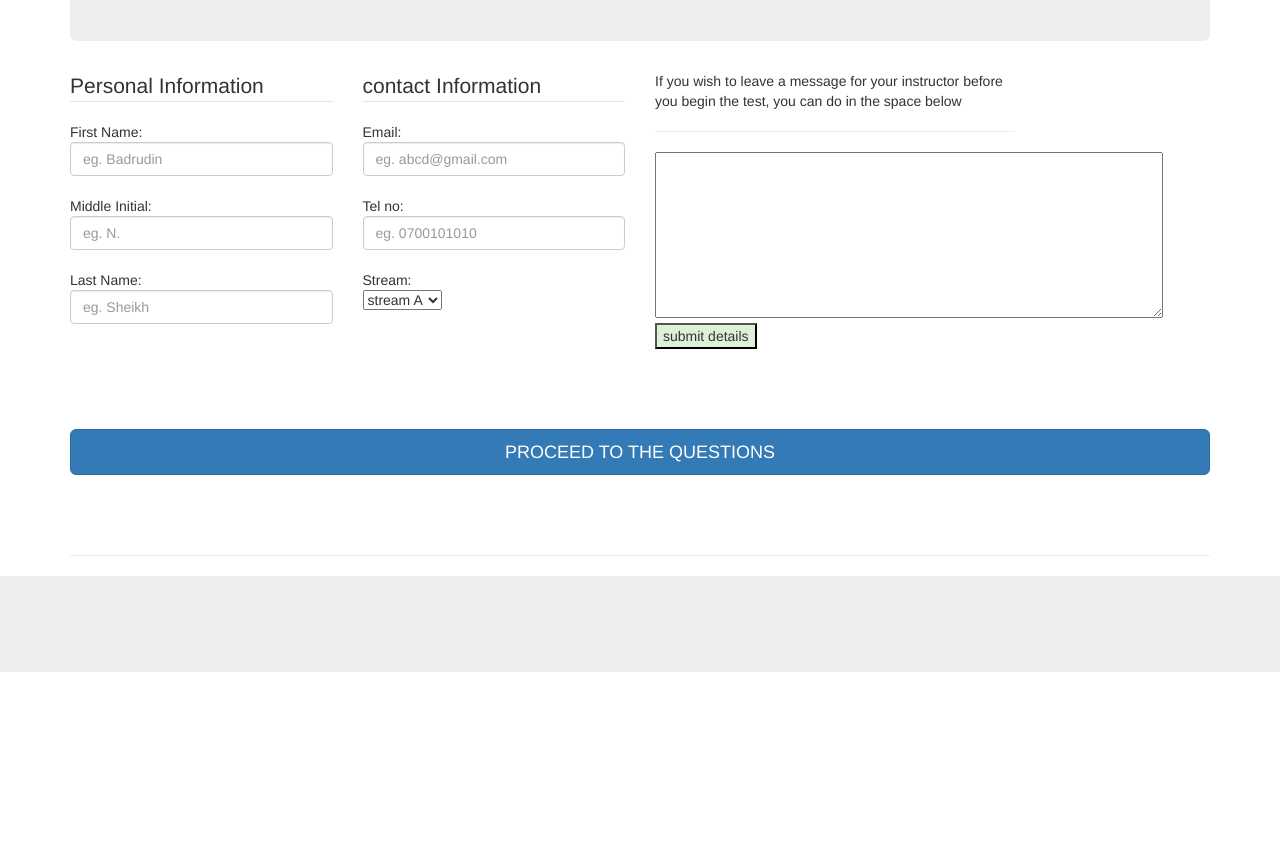
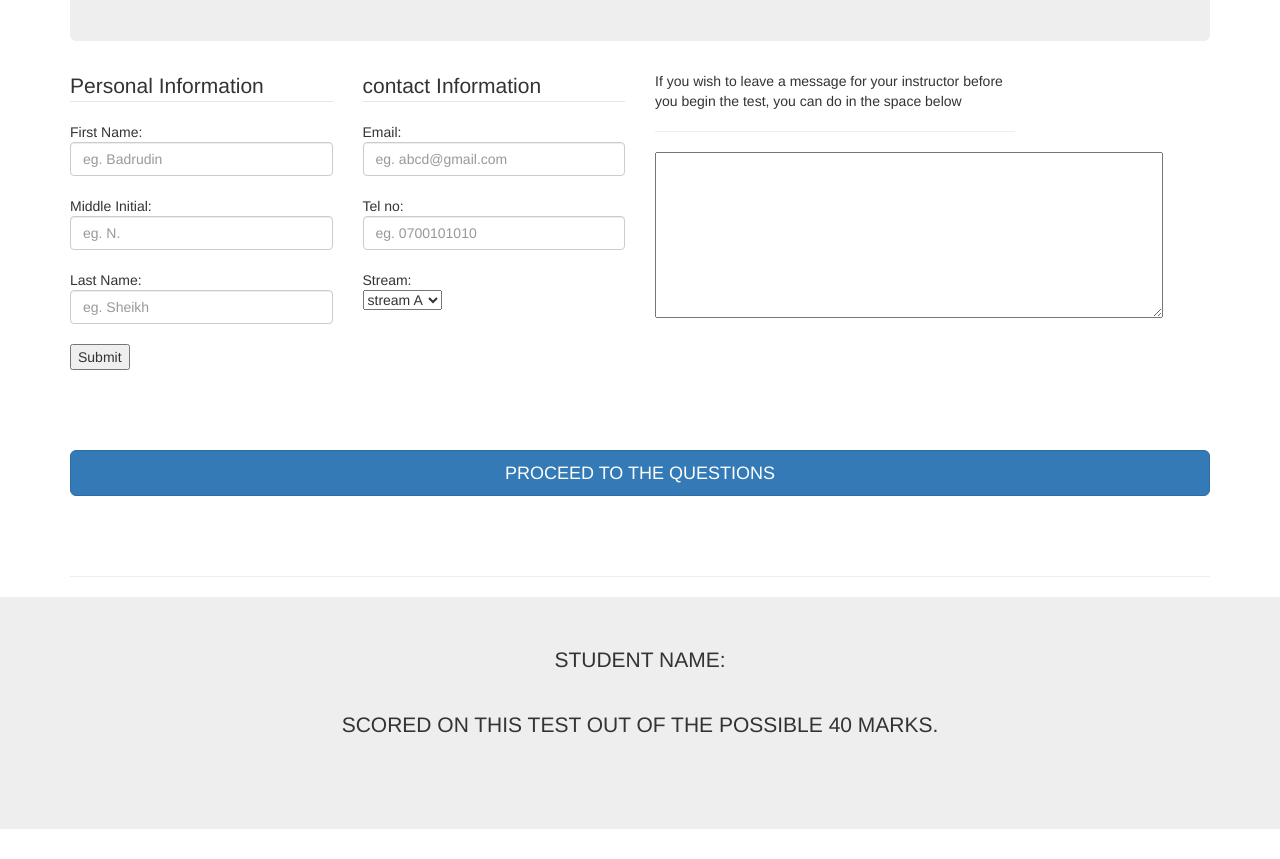
Before and after one commit to badruu/test-for-javascript, a plain HTML site: page index.html in a window 1280 px wide. Shown: the part 224-1083 px from the top of the page. Before the commit the page ends 926 px from the top, so only its background shows below. Drawn offline with nearby package versions, Linux system fonts and the light colour scheme.

Commit message:
add buttons for submit details

```diff
--- a/index.html
+++ b/index.html
@@ -16,7 +16,7 @@
       <h1>CODE HUB ACADEMY'S<br><small>self evaluation test on javaScript</small> </h1>
     </div>
     <div class="general-details">
-      <form >
+      <form id="details">
         <div class="row">
           <div class="col-md-3">
             <fieldset>
@@ -28,6 +28,9 @@
               Last Name:<br>
               <input type="text" class="form-control" id="lastName" placeholder="eg. Sheikh"><br>
             </fieldset>
+            <div class="button">
+              <button type="submit" name="button" id="detail" value="submit">Submit</button>
+            </div>
           </div>
           <div class="col-md-3">
             <fieldset>
@@ -48,7 +51,6 @@
               <p>If you wish to leave a message for your instructor before you begin the test, you can do in the space below</p>
               <hr>
               <textarea name="description" rows="8" cols="60"></textarea>
-              <input id="details" type="submit" class="bg-success" value="submit details">
             </fieldset>
           </div>
         </div>
@@ -103,34 +105,27 @@
               <input type="checkbox" name="choice4" value="0">acosh()<br>
             </p><br><br><br><br>
             <div>
-              <hr> <button id="submit" type="button" class="btn btn-primary btn-lg">Submit Answers</button>
+              <hr> <button id="submit" type="submit" class="btn btn-primary btn-lg">Submit Answers</button>
               <hr>
             </div>
           </div>
           <div class="col-md-2">
-
-              <blockquote id="quote">
-                <hr>"Quizes seem tough! Relax, we've got your back. There'll be an oral interview after this task where YOU CAN SHOWCASE YOUR PROWESS!"
-                <hr>
-                <cite> <small> A caring exam officer </small> </cite>
-              </blockquote>
-
+            <blockquote id="quote">
+              <hr>"Quizes seem tough! Relax, we've got your back. There'll be an oral interview after this task where YOU CAN SHOWCASE YOUR PROWESS!"
+              <hr>
+              <cite> <small> A caring exam officer </small> </cite>
+            </blockquote>
           </div>
-
-
-
         </div>
-
       </form>
     </div>
   </div>
   </div>
-
-
-
   <div class="jumbotron">
-    <div id="finalScore">
-
+    <div id="finalScores">
+      <p>
+        STUDENT NAME: <span class="1stName"></span> <span class="middleInit"></span> <span class="2ndName"></P><br>
+      <P> SCORED ON THIS TEST <span class="finalScore"></span> OUT OF THE POSSIBLE 40 MARKS. </p><hr>
     </div>
   </div>
   </div>
```
